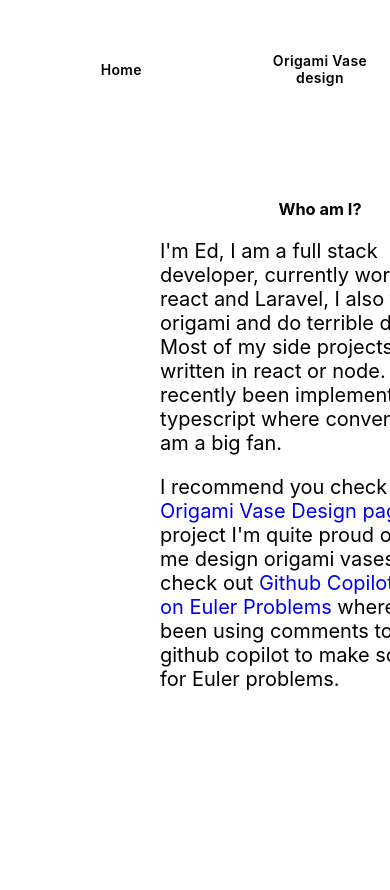
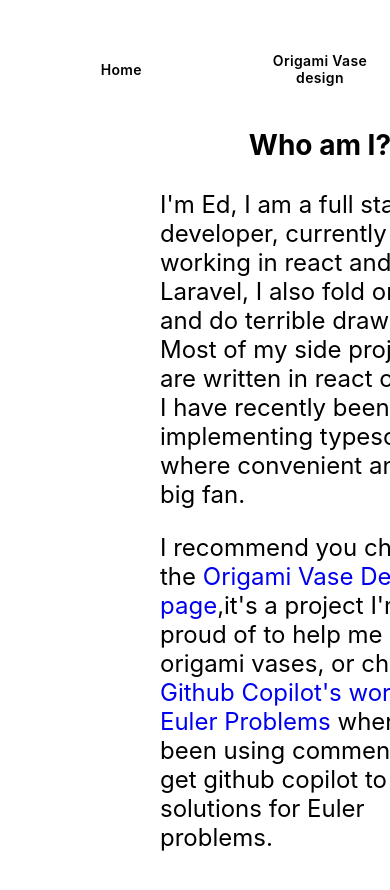
Before and after one commit to Edward-Phillips/origamiVaseDisplay, a Next.js app: page / in a window 390 px wide. Shown: the top 890 px of the page. Before the commit the page ends 844 px from the top, so only its background shows below. Built offline with nearby package versions, Linux system fonts and the light colour scheme.

Commit message:
adjust sizing of text for mobile view

```diff
--- a/pages/index.module.scss
+++ b/pages/index.module.scss
@@ -1,4 +1,4 @@
-@import '../styles/variables.module.scss';
+@import "../styles/variables.module.scss";
 
 .indexContainer {
   padding: 0;
@@ -14,14 +14,21 @@
     margin: auto;
     display: grid;
 
-
     .articlePanel {
       place-self: center;
       width: 500px;
       font-weight: 400;
-      font-size: 0.875rem;
+      font-size: 16px;
+      > p {
+        @media screen and (max-width: 480px) {
+          font-size: 24px;
+        }
+      }
       > h3 {
         text-align: center;
+        @media screen and (max-width: 480px) {
+          font-size: 28px;
+        }
       }
       text-align: left;
       padding-left: 20px;
--- a/styles/globals.css
+++ b/styles/globals.css
@@ -18,6 +18,6 @@ a {
 p {
   font-size: 16px;
   @media screen and (max-width: 600px) {
-    font-size: 20px;
+    font-size: 24px;
   }
 }
```
